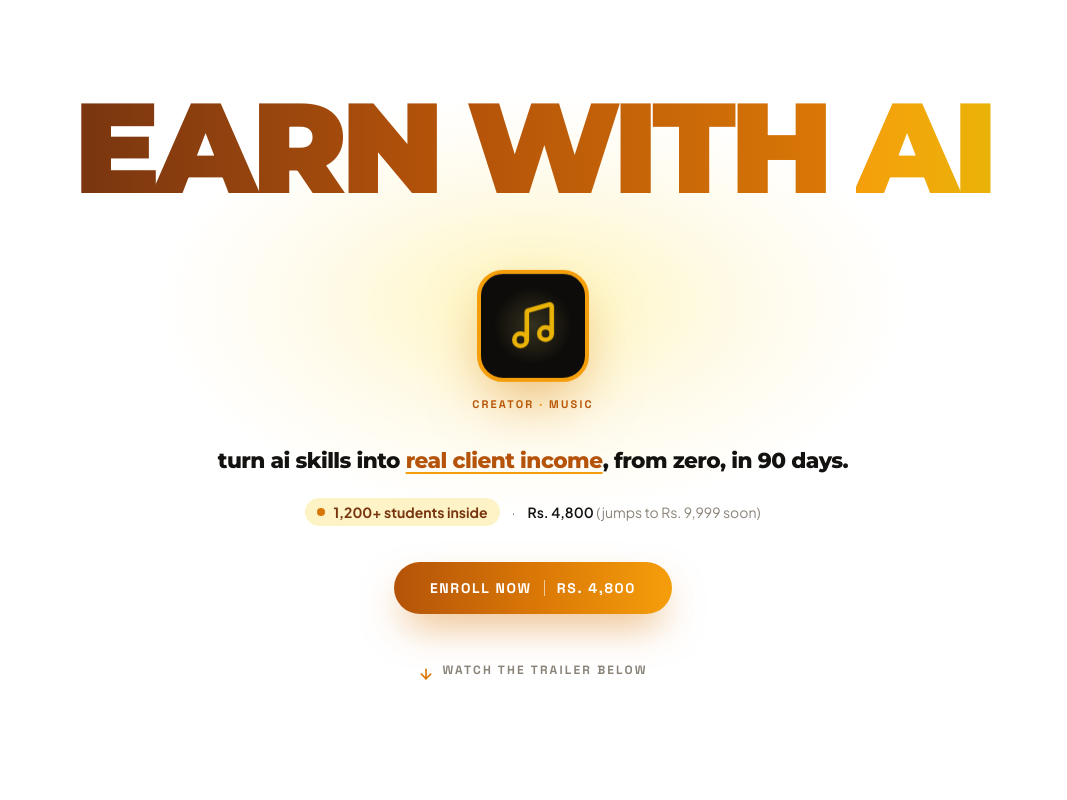
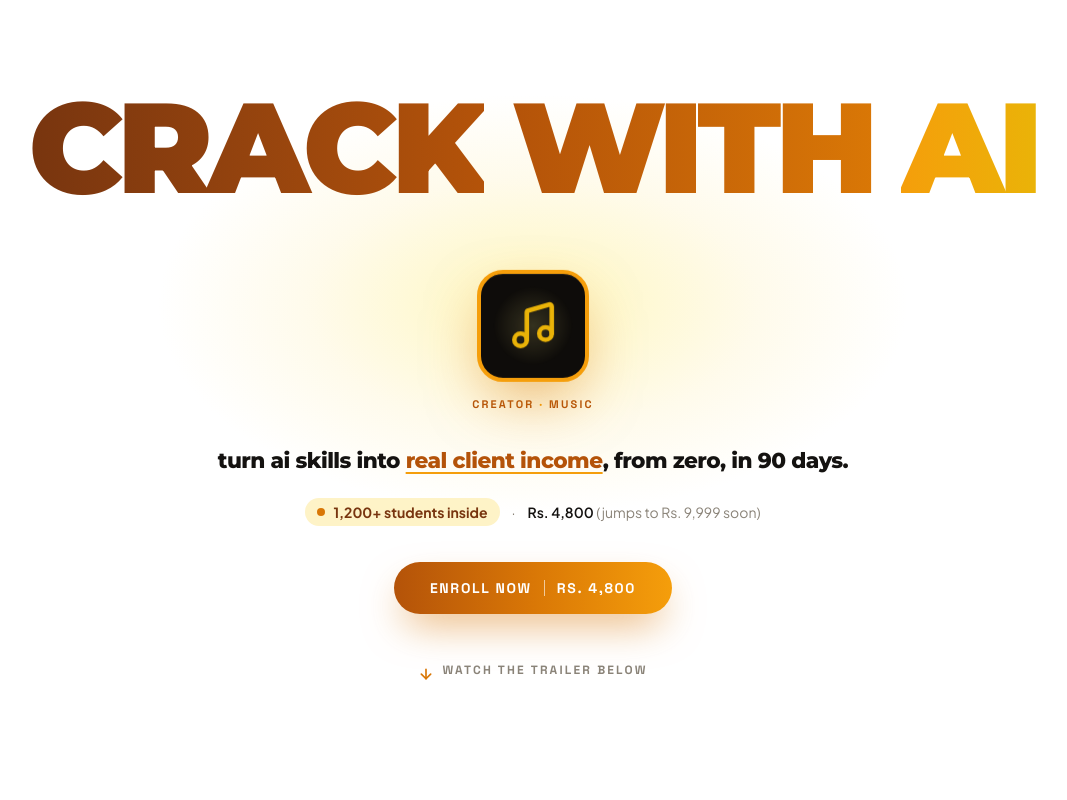
Before and after one commit to muhammadawais400602/exambites, a Next.js app: page / in a window 1280 px wide. Shown: the top 800 px of the page, without its empty margins (107-1174 px from the left). Built offline with nearby package versions, Linux system fonts and the light colour scheme.

Commit message:
Change hero headline to CRACK WITH AI
Co-Authored-By: Claude Opus 5.5 <noreply@anthropic.com>
Claude-Session: https://claude.ai/code/session_0179DpPs7WC17TKKdETq4APq

```diff
--- a/src/app/layout.tsx
+++ b/src/app/layout.tsx
@@ -28,7 +28,7 @@ const jetbrains = JetBrains_Mono({
 });
 
 export const metadata: Metadata = {
-  title: "Exambites Academy · Earn With AI",
+  title: "Exambites Academy · Crack With AI",
   description:
     "AI courses for students: Creator, Marketer, Builder and Commerce tracks. Learn the tools, land clients, and earn with AI in 90 days.",
 };
--- a/src/content/home.ts
+++ b/src/content/home.ts
@@ -4,7 +4,7 @@ export const tracks = ["Creator", "Marketer", "Builder", "Commerce"] as const;
 export type Track = (typeof tracks)[number];
 
 export const hero = {
-  headline: ["EARN", "WITH", "AI"],
+  headline: ["CRACK", "WITH", "AI"],
   tagline: {
     before: "turn ai skills into ",
     highlight: "real client income",
```
